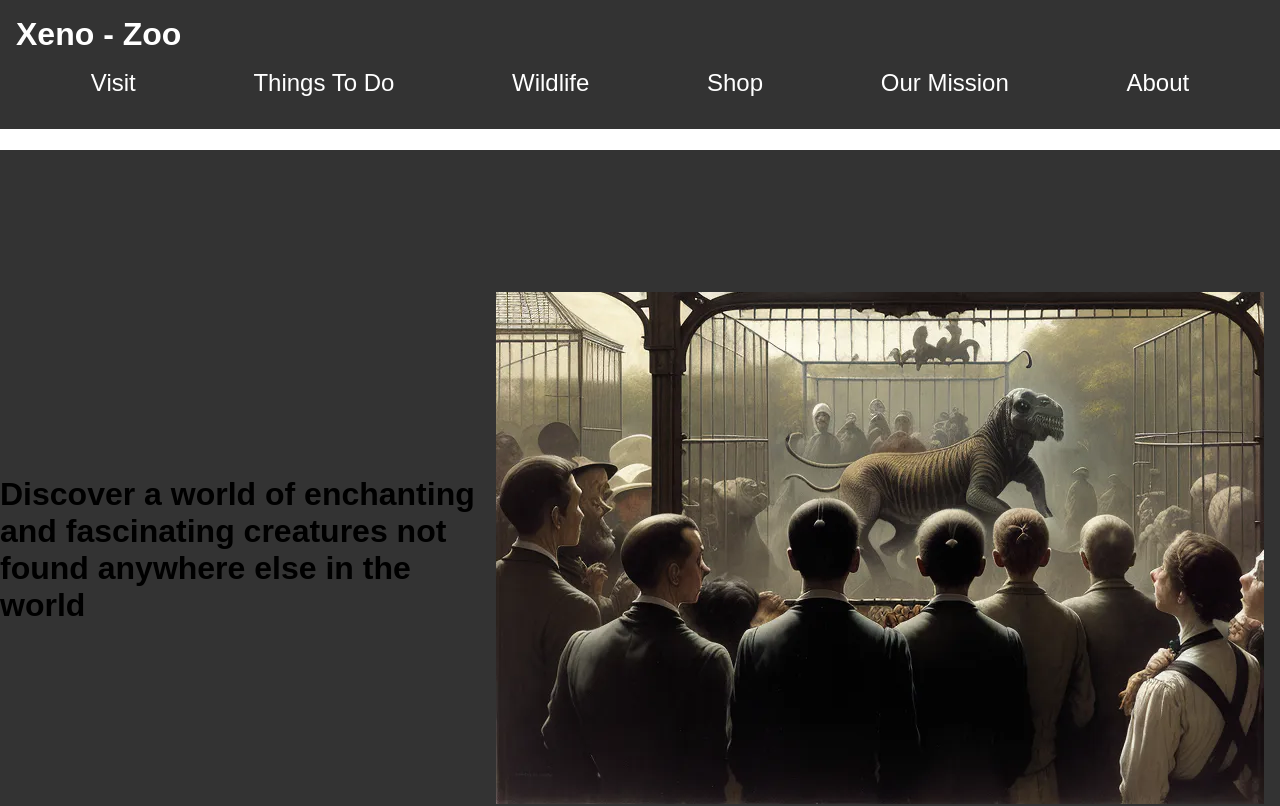
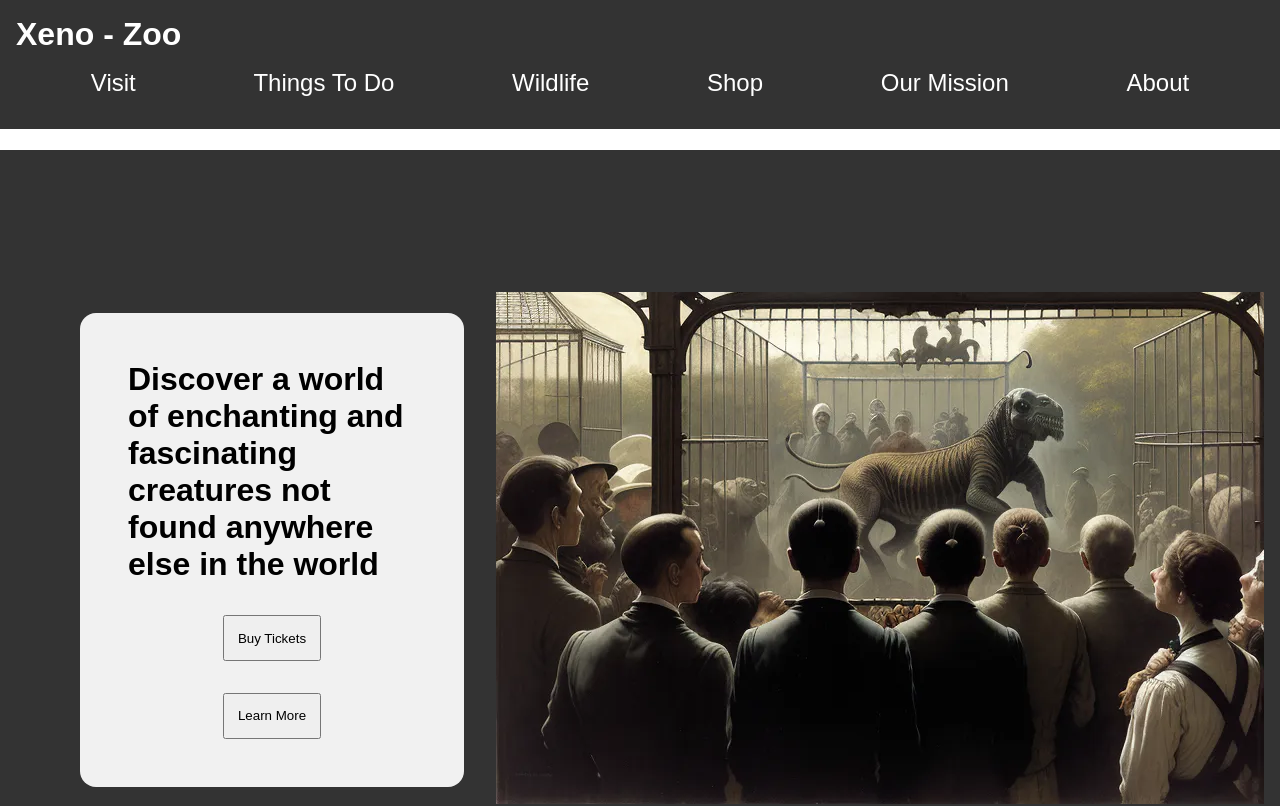
Before and after one commit to jhnh198/product-page, a plain HTML site: page index.html in a window 1280 px wide. Shown: the top 806 px of the page. Drawn offline with Linux system fonts and the light colour scheme.

Commit message:
hero styling editing

```diff
--- a/index.html
+++ b/index.html
@@ -23,6 +23,8 @@
       <div class="hero-container">
         <div class="hero-header-text-container">
           <h1 class="hero-header-text"> Discover a world of enchanting and fascinating creatures not found anywhere else in the world</h1>
+          <button class="hero-button"> Buy Tickets </button>
+          <button class="hero-button"> Learn More </button>
         </div>
 
         <div class="hero-image-container">
--- a/style.css
+++ b/style.css
@@ -84,10 +84,30 @@ a:visited{
     height: 100vh;
 }
 
+.hero-header-text-container{
+    display: flex;
+    justify-content: center;
+    align-items: center;
+    flex-direction: column;
+    margin-left: 5rem;
+    width: 80%;
+    background-color: var(--secondary-color);
+    border-radius: 1rem;
+    padding: 3rem;
+}
+
 .hero-image-text-container{
     display: flex;
     padding: 1em;
     width: 100%;
+}
+
+.hero-button{
+    display: flex;
+    justify-content: center;
+    align-items: center;
+    padding: 1em;
+    margin-top: 2rem;
 }
 
 .hero-image-container{
```
